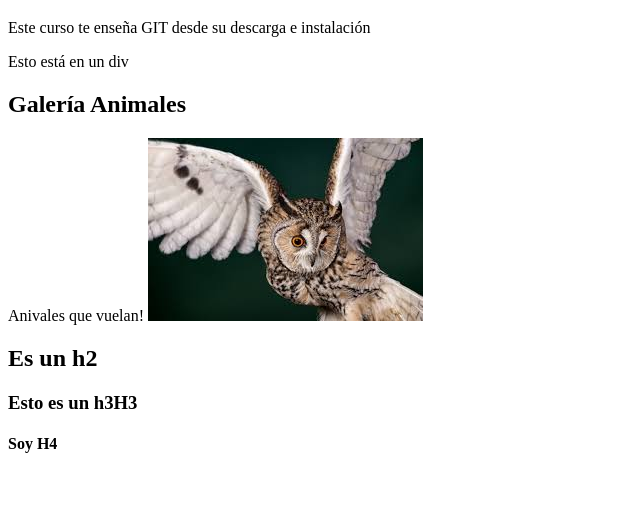
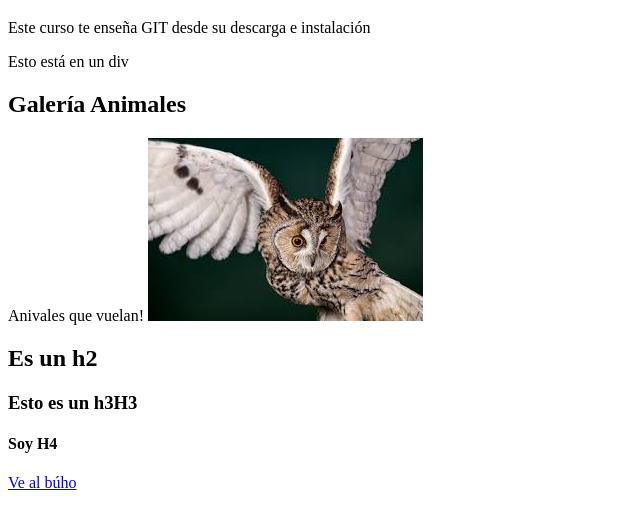
Before and after one commit to CarlosDzul/proyectos_git_nodesdecero, a plain HTML site: page index.html in a window 1280 px wide. Shown: the part 61-590 px from the top of the page, without its empty margins (0-640 px from the left). Drawn offline with Linux system fonts and the light colour scheme.

Commit message:
Se agrega un enlance a la página del buho

```diff
--- a/index.html
+++ b/index.html
@@ -17,5 +17,6 @@
     <h2>Es un h2</h2>
     <h3>Esto es un h3H3</h3>
     <H4>Soy H4</H4>
+    <a href="pages/animales.html">Ve al búho</a>
 </body>
 </html>
```
